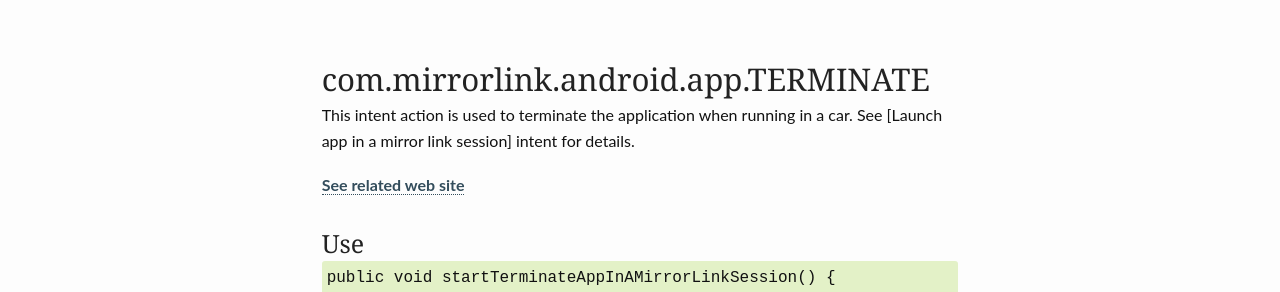
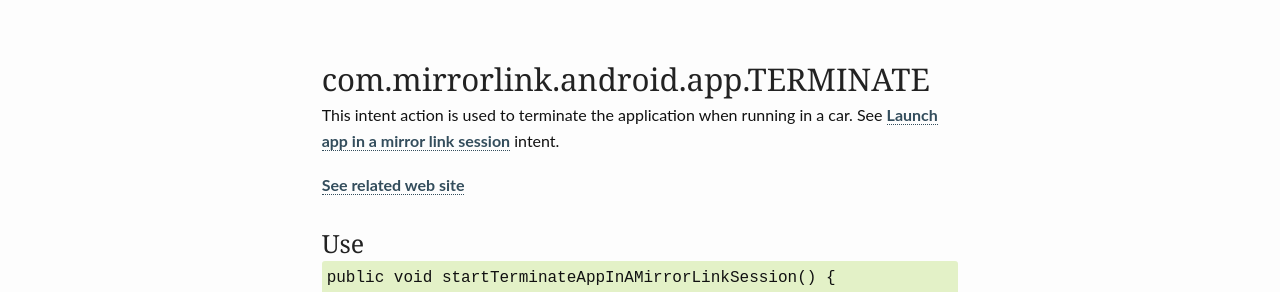
Before and after one commit to openintents/openintents.github.io, a Jekyll site: the page built from _intent_specs/com.mirrorlink.android.app.TERMINATE.md, in a window 1280 px wide. Shown: the part 355-647 px from the top of the page. Built offline with Jekyll 4.4.1, drawn with Linux system fonts in a browser that asks for light colours; nearby versions of some CDN libraries.

Commit message:
Update com.mirrorlink.android.app.TERMINATE.md

```diff
--- a/_intent_specs/com.mirrorlink.android.app.TERMINATE.md
+++ b/_intent_specs/com.mirrorlink.android.app.TERMINATE.md
@@ -5,4 +5,4 @@ link: https://causeway.carconnectivity.org/wg/DevWG/wiki/39
 author: ccc
 ---
 This intent action is used to terminate the application when running in a car.
-See [Launch app in a mirror link session] intent for details.
+See [Launch app in a mirror link session](http://www.openintents.org/action/com-mirrorlink-android-app-launch) intent.
```
